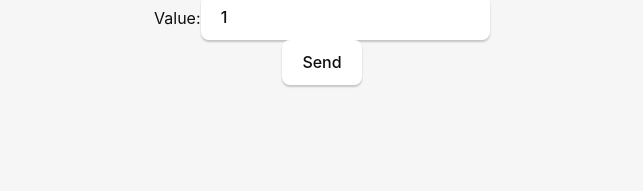
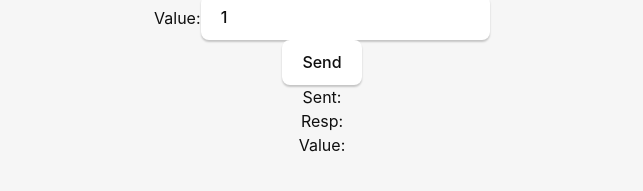
Before and after one commit to kvjoshi/tauri-modbus-rust, a React (Vite) app: page / in a window 1280 px wide. Shown: the part 293-484 px from the top of the page, without its empty margins (318-961 px from the left). Built offline with nearby package versions, Linux system fonts and the light colour scheme.

Commit message:
Edit react

```diff
--- a/src/App.tsx
+++ b/src/App.tsx
@@ -5,14 +5,14 @@ import "./App.css";
 
 interface IOutput {
   sent: number[];
-  pub: number[];
+  resp: number[];
   value: number;
 }
 
 function App() {
   const [host, setHost] = useState<string>("127.0.0.1");
   const [port, setPort] = useState<number>(5020);
-  const [msg, setMsg] = useState("");
+  const [msg, setMsg] = useState<IOutput>();
   const [device, setDevice] = useState<number>(1);
   const [address, setAddress] = useState<number>(128);
   const [value, setValue] = useState<number>(1);
@@ -21,8 +21,7 @@ function App() {
 
   async function handle_modbus(host: string, port: number, command: string, uid: number = 1, reg: number, value: number = 0) {
     const response: IOutput = await invoke("handle_modbus", { host, port, command, uid, reg, value })
-    console.log({response})
-    setMsg(`${response.value ?? ''}`);
+    setMsg(response);
   }
 
   return (
@@ -98,7 +97,9 @@ function App() {
           <button type="submit">Send</button>
         </form>
 
-        <p>{msg}</p>
+        <p>Sent: {msg?.sent}</p>
+        <p>Resp: {msg?.resp}</p>
+        <p>Value: {msg?.value}</p>
       </div>
     </div>
   );
```
